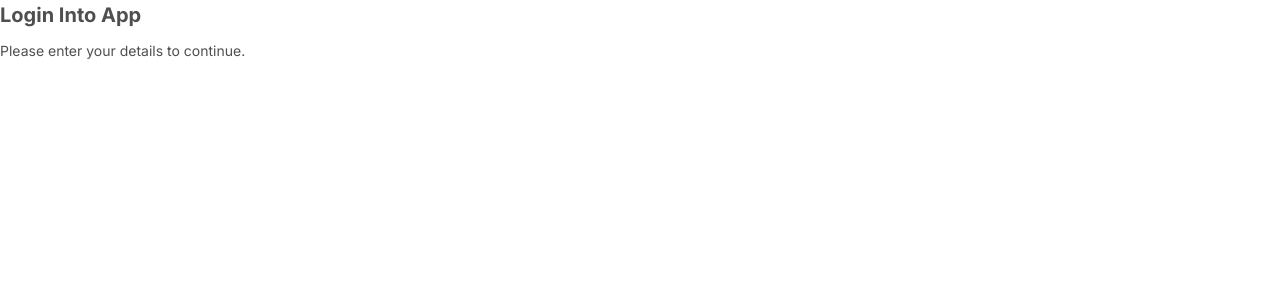
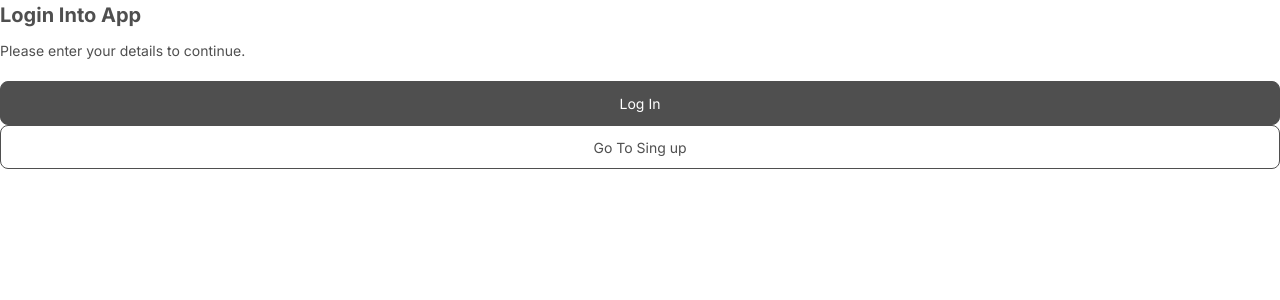
Before and after one commit to magrowing/Project-Camp-Next-Homework, a React (Vite) app in the folder Day06/homework-react-app/: page / in a window 1280 px wide. Shown: the top 300 px of the page. Built offline with nearby package versions, Linux system fonts and the light colour scheme.

Commit message:
Day06 : 과제 Button 컴포넌트 생성

```diff
--- a/Day06/homework-react-app/src/App.tsx
+++ b/Day06/homework-react-app/src/App.tsx
@@ -1,10 +1,13 @@
 import Title from './components/Title';
+import Button from './components/Button';
 
 export default function App() {
   return (
     <>
       <Title type="main">Login Into App</Title>
       <Title type="sub">Please enter your details to continue.</Title>
+      <Button btnStyleType="full">Log In</Button>
+      <Button btnStyleType="line">Go To Sing up</Button>
     </>
   );
 }
--- a/Day06/homework-react-app/src/components/Button.tsx
+++ b/Day06/homework-react-app/src/components/Button.tsx
@@ -1,4 +1,26 @@
-export default function Button() {
-  const text = '버튼입니다!';
-  return <div>{text}</div>;
+import { ReactNode } from 'react';
+
+import { RecordType } from '../types';
+
+type ButtonProps = React.ComponentProps<'button'> & {
+  btnStyleType: string;
+  children: ReactNode;
+  style?: RecordType;
+};
+
+export default function Button(prop: ButtonProps) {
+  const { children, btnStyleType, style, ...restProps } = prop;
+  const BtnTypeVariants: RecordType = {
+    full: 'bg-primary text-white',
+    line: 'bg-white text-primary',
+  };
+  return (
+    <button
+      style={style ?? { width: '100%' }}
+      className={`${BtnTypeVariants[btnStyleType]} h-[4.4rem] rounded-md border text-md border-primary`}
+      {...restProps}
+    >
+      {children}
+    </button>
+  );
 }
--- a/Day06/homework-react-app/src/components/Title.tsx
+++ b/Day06/homework-react-app/src/components/Title.tsx
@@ -1,16 +1,14 @@
 import { ReactNode } from 'react';
+
+import { RecordType } from '../types';
 
 type TitleProps = {
   type: string;
   children: ReactNode;
 };
 
-type TTypeVariants = {
-  [key: string]: string;
-};
-
 export default function MainTitle({ children, type }: TitleProps) {
-  const typeVariants: TTypeVariants = {
+  const typeVariants: RecordType = {
     main: 'text-lg font-bold mb-[1rem]',
     sub: 'text-md mb-[1rem] mb-[2rem]',
   };
--- /dev/null
+++ b/Day06/homework-react-app/src/types.ts
@@ -0,0 +1,3 @@
+export type RecordType = {
+  [key: string]: string;
+};
```
